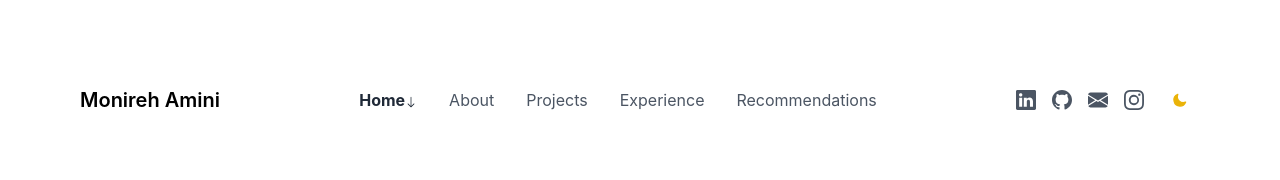
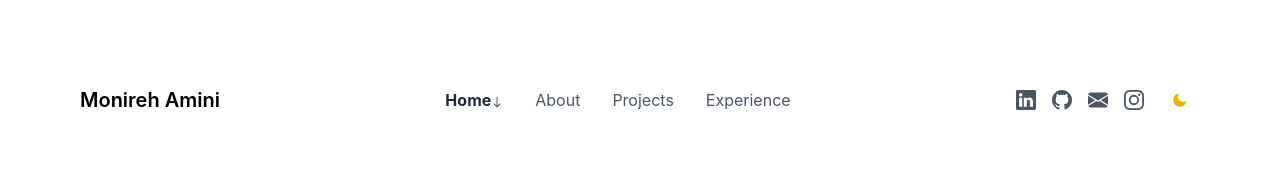
Before and after one commit to monireamini/monireamini.github.io, a Next.js app: page / in a window 1280 px wide. Shown: the top 180 px of the page. Built offline with nearby package versions, Linux system fonts and the light colour scheme.

Commit message:
remove recommendation menu

```diff
--- a/components/navbar/navbar.tsx
+++ b/components/navbar/navbar.tsx
@@ -38,7 +38,6 @@ const Navbar = () => {
                     <NavbarLink currentPath={router.asPath} targetPath={'/about'} label={'About'}/>
                     <NavbarLink currentPath={router.asPath} targetPath={'/projects'} label={'Projects'}/>
                     <NavbarLink currentPath={router.asPath} targetPath={'/experience'} label={'Experience'}/>
-                    <NavbarLink currentPath={router.asPath} targetPath={'/recommendations'} label={'Recommendations'}/>
                     {/*<NavbarLink currentPath={router.asPath} targetPath={'/contact'} label={'Contact'}/>*/}
                 </div>
 
@@ -94,9 +93,6 @@ const Navbar = () => {
                 <Link href="/experience" className="text-base font-normal text-gray-600 dark:text-gray-300">
                     Experience
                 </Link>
-                <Link href="/recommendations" className="text-base font-normal text-gray-600 dark:text-gray-300">
-                    Recommendations
-                </Link>
                 {/*<Link href="/contact" className="text-base font-normal text-gray-600 dark:text-gray-300">*/}
                 {/*    Contact*/}
                 {/*</Link>*/}
```
